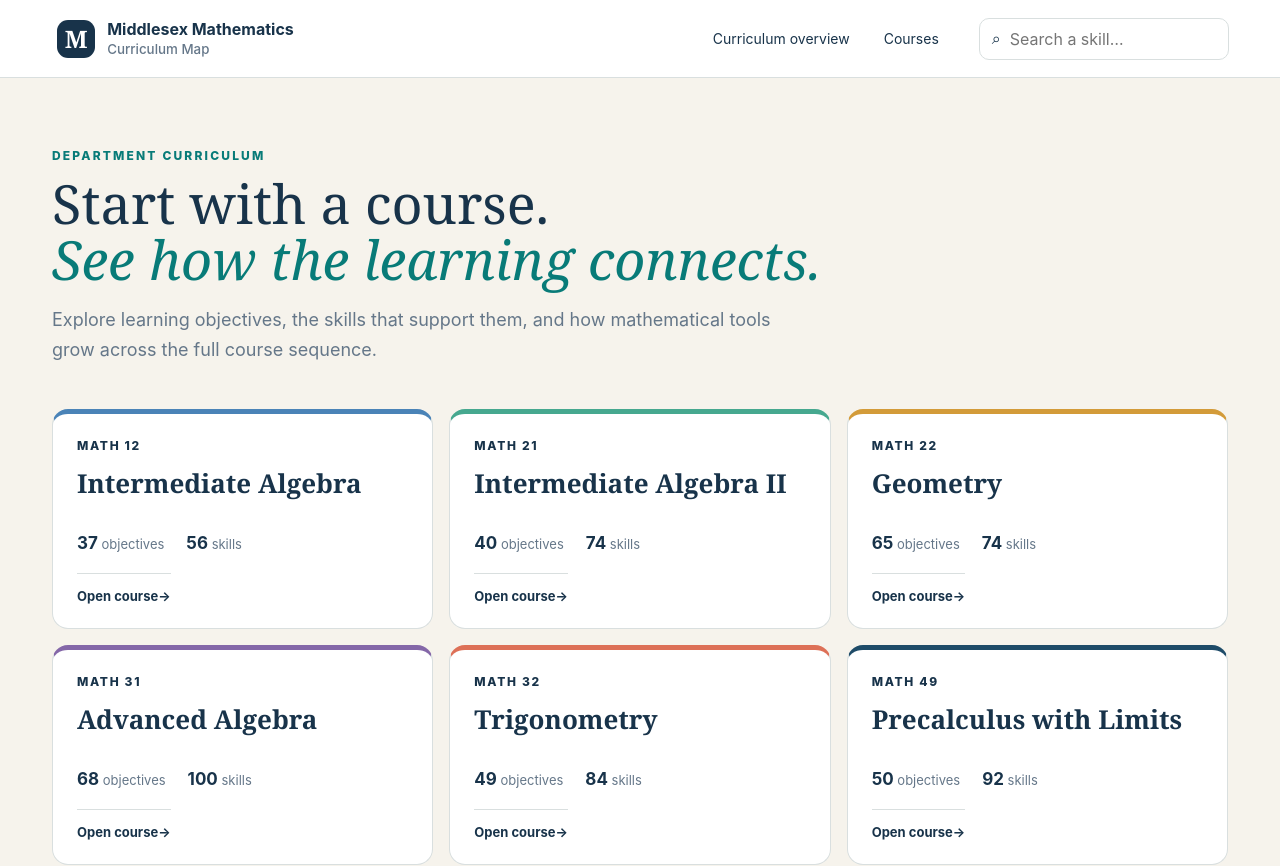
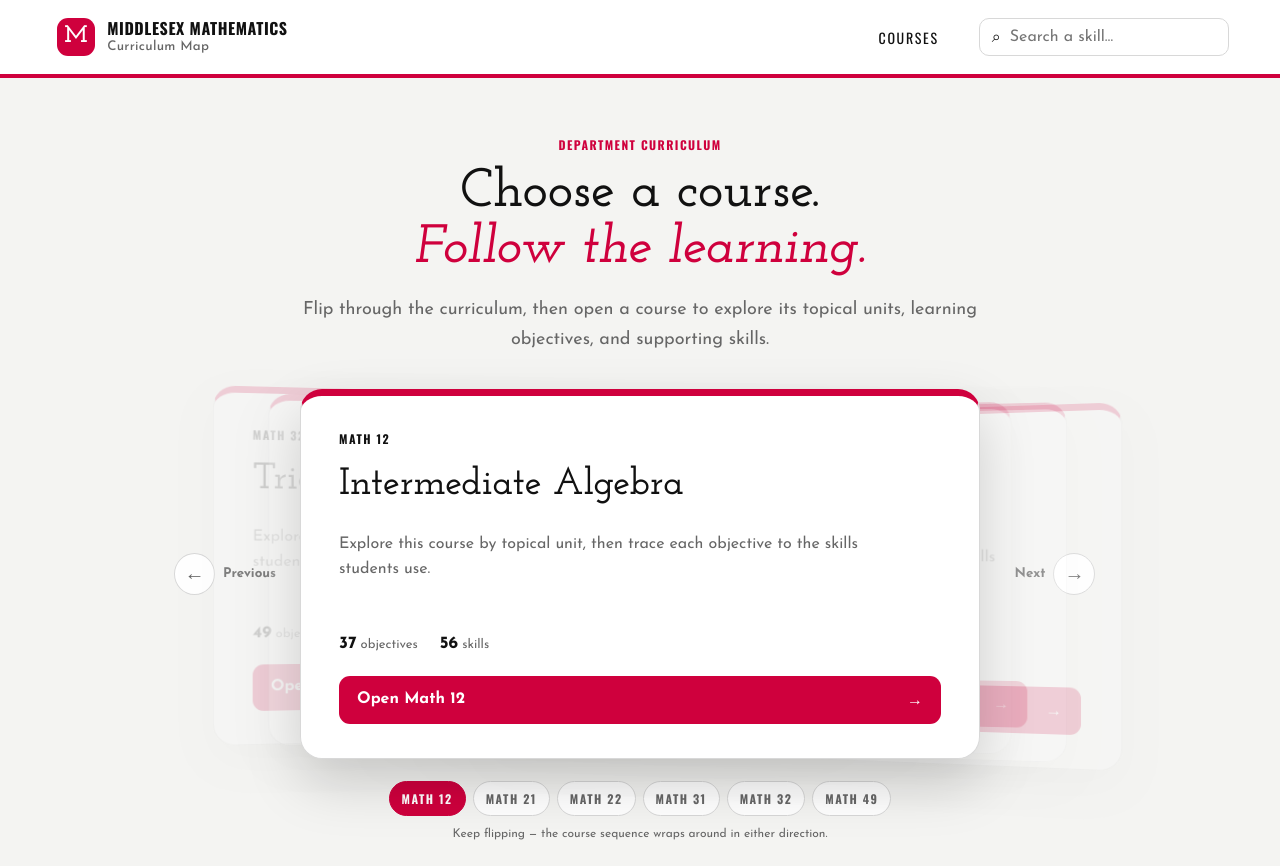
Before and after one commit to mharrington-png/Curriculum-Map, a React (Vite) app in the folder Curriculum/ui/: page / in a window 1280 px wide. Shown: the top 866 px of the page. Built offline with nearby package versions, Linux system fonts and the light colour scheme.

Commit message:
some remapping and style editing.

```diff
--- a/Curriculum/ui/app/page.tsx
+++ b/Curriculum/ui/app/page.tsx
@@ -1,6 +1,7 @@
 "use client";
 
 import { useEffect, useMemo, useState } from "react";
+import type { CSSProperties } from "react";
 
 type Occurrence = {
   skill_id: string; course_id: string; course: string; unit_id: string;
@@ -31,7 +32,7 @@ export default function Home() {
   const [objectiveId, setObjectiveId] = useState<string | null>(null);
   const [skillId, setSkillId] = useState<string | null>(null);
   const [query, setQuery] = useState("");
-  const [overview, setOverview] = useState(false);
+  const [courseIndex, setCourseIndex] = useState(0);
 
   useEffect(() => { fetch(`${import.meta.env.BASE_URL}data/skill_progressions.json`).then(r => r.json()).then(setSkills); }, []);
   const allOccurrences = useMemo(() => skills.flatMap(s => s.occurrences), [skills]);
@@ -47,37 +48,52 @@ export default function Home() {
   const selectedSkill = skills.find(s => s.skill_id === skillId);
   const searchResults = query.length > 1 ? skills.filter(s => `${s.skill_id} ${s.description}`.toLowerCase().includes(query.toLowerCase())).slice(0, 8) : [];
 
-  const openCourse = (id: string) => { setCourseId(id); setObjectiveId(null); setSkillId(null); setOverview(false); };
-  const goHome = () => { setCourseId(null); setObjectiveId(null); setSkillId(null); setOverview(false); };
+  const openCourse = (id: string) => { setCourseId(id); setObjectiveId(null); setSkillId(null); };
+  const goHome = () => { setCourseId(null); setObjectiveId(null); setSkillId(null); };
+  const flipCourse = (direction: number) => setCourseIndex(current => (current + direction + courses.length) % courses.length);
 
   return <main>
     <header className="topbar">
       <button className="brand" onClick={goHome}><span className="brandmark">M</span><span>Middlesex Mathematics<small>Curriculum Map</small></span></button>
-      <nav><button onClick={() => { goHome(); setOverview(true); }}>Curriculum overview</button><button onClick={goHome}>Courses</button></nav>
+      <nav><button onClick={goHome}>Courses</button></nav>
       <div className="searchbox">
         <span>⌕</span><input aria-label="Search skills" placeholder="Search a skill…" value={query} onChange={e => setQuery(e.target.value)} />
-        {searchResults.length > 0 && <div className="searchresults">{searchResults.map(s => <button key={s.skill_id} onClick={() => { setSkillId(s.skill_id); setQuery(""); setOverview(false); }}>{s.description}<small>{s.skill_id}</small></button>)}</div>}
+        {searchResults.length > 0 && <div className="searchresults">{searchResults.map(s => <button key={s.skill_id} onClick={() => { setSkillId(s.skill_id); setQuery(""); }}>{s.description}<small>{s.skill_id}</small></button>)}</div>}
       </div>
     </header>
 
-    {!courseId && !skillId && !overview && <div className="shell">
-      <section className="hero"><p className="eyebrow">Department curriculum</p><h1>Start with a course.<br/><em>See how the learning connects.</em></h1><p>Explore learning objectives, the skills that support them, and how mathematical tools grow across the full course sequence.</p></section>
-      <section className="coursegrid">{courses.map(c => {
-        const occ = allOccurrences.filter(o => o.course_id === c.id);
-        const objectiveCount = new Set(occ.map(o => o.objective_id)).size;
-        const skillCount = new Set(occ.map(o => o.skill_id)).size;
-        return <button className={`coursecard ${c.tone}`} key={c.id} onClick={() => openCourse(c.id)}><span className="coursecode">{c.label}</span><h2>{c.title}</h2><div className="cardstats"><span><b>{objectiveCount || "—"}</b> objectives</span><span><b>{skillCount || "—"}</b> skills</span></div><span className="open">Open course <b>→</b></span></button>;
-      })}</section>
-      <button className="overviewcallout" onClick={() => setOverview(true)}><span><b>Zoom out to the full curriculum</b><small>See explicit progression and the carried-forward student toolkit across all six courses.</small></span><b>View curriculum →</b></button>
+    {!courseId && !skillId && <div className="shell landing">
+      <section className="hero"><p className="eyebrow">Department curriculum</p><h1>Choose a course.<br/><em>Follow the learning.</em></h1><p>Flip through the curriculum, then open a course to explore its topical units, learning objectives, and supporting skills.</p></section>
+      <section className="rolodex" aria-label="Course selector" onKeyDown={e => { if (e.key === "ArrowLeft") flipCourse(-1); if (e.key === "ArrowRight") flipCourse(1); }} tabIndex={0}>
+        <button className="flip prev" onClick={() => flipCourse(-1)} aria-label="Previous course"><span>←</span><small>Previous</small></button>
+        <div className="cardstack">{courses.map((c, i) => {
+          let offset = i - courseIndex;
+          if (offset > courses.length / 2) offset -= courses.length;
+          if (offset < -courses.length / 2) offset += courses.length;
+          const occ = allOccurrences.filter(o => o.course_id === c.id);
+          const objectiveCount = new Set(occ.map(o => o.objective_id)).size;
+          const skillCount = new Set(occ.map(o => o.skill_id)).size;
+          return <article className={`rolocard ${c.tone} ${offset === 0 ? "current" : ""}`} style={{"--offset": offset} as CSSProperties} key={c.id} aria-hidden={offset !== 0}>
+            <span className="coursecode">{c.label}</span><h2>{c.title}</h2><p>Explore this course by topical unit, then trace each objective to the skills students use.</p>
+            <div className="cardstats"><span><b>{objectiveCount || "—"}</b> objectives</span><span><b>{skillCount || "—"}</b> skills</span></div>
+            <button className="opencourse" onClick={() => openCourse(c.id)} tabIndex={offset === 0 ? 0 : -1}>Open {c.label} <b>→</b></button>
+          </article>;
+        })}</div>
+        <button className="flip next" onClick={() => flipCourse(1)} aria-label="Next course"><small>Next</small><span>→</span></button>
+      </section>
+      <div className="coursepicker" aria-label="Select a course">{courses.map((c, i) => <button className={i === courseIndex ? "active" : ""} key={c.id} onClick={() => setCourseIndex(i)} aria-label={`Show ${c.label}`}>{c.label}</button>)}</div>
+      <p className="infinitehint">Keep flipping — the course sequence wraps around in either direction.</p>
     </div>}
 
-    {overview && <div className="shell page"><button className="back" onClick={goHome}>← All courses</button><p className="eyebrow">Curriculum overview</p><h1>The student toolkit grows forward.</h1><p className="lede">Skills remain available after they are introduced, even when a later course does not name them explicitly.</p><div className="sequence">{courses.map((c, i) => <button key={c.id} onClick={() => openCourse(c.id)}><span>{i + 1}</span><b>{c.label}</b><small>{c.title}</small></button>)}</div><div className="legendpanel"><h2>How to read the pathway</h2><div className="legend"><span className="dot introduce">I</span> Introduce <span className="dot reinforce">R</span> Reinforce <span className="dot deepen">D</span> Deepen <span className="dot apply">A</span> Apply <span className="carryline"/> Carried forward</div></div></div>}
-
     {courseId && selectedCourse && !skillId && <div className="shell page">
-      <button className="back" onClick={goHome}>← All courses</button><div className="coursehead"><div><p className="eyebrow">{selectedCourse.label}</p><h1>{selectedCourse.title}</h1><p>{objectives.length} learning objectives · {new Set(courseOccurrences.map(o => o.skill_id)).size} supporting skills</p></div><button onClick={() => { setCourseId(null); setOverview(true); }}>View in curriculum →</button></div>
+      <button className="back" onClick={goHome}>← All courses</button><div className="coursehead"><div><p className="eyebrow">{selectedCourse.label}</p><h1>{selectedCourse.title}</h1><p>{objectives.length} learning objectives · {new Set(courseOccurrences.map(o => o.skill_id)).size} supporting skills</p></div></div>
       <div className="coursebody"><section className="objectiveList">{["review","required","extension"].map(priority => {
         const group = objectives.filter(o => o.priority === priority); if (!group.length) return null;
-        return <div key={priority}><h2 className={`priority ${priority}`}>{priority}</h2>{group.map(o => <button className={objectiveId === o.objective_id ? "objective active" : "objective"} key={o.objective_id} onClick={() => setObjectiveId(o.objective_id)}><small>{o.unit_title}</small><span>{o.objective}</span><b>→</b></button>)}</div>;
+        const units = [...new Map(group.map(o => [o.unit_id, { id: o.unit_id, title: o.unit_title }])).values()];
+        return <div className="priorityGroup" key={priority}><div className="priorityHead"><h2 className={`priority ${priority}`}>{priority}</h2><span>{units.length} {units.length === 1 ? "unit" : "units"} · {group.length} objectives</span></div>{units.map(unit => {
+          const unitObjectives = group.filter(o => o.unit_id === unit.id);
+          return <details className="unit" key={unit.id}><summary><span><small>{priority} unit</small><b>{unit.title}</b></span><span className="unitCount">{unitObjectives.length} objectives</span><span className="chevron">⌄</span></summary><div className="unitObjectives">{unitObjectives.map(o => <button className={objectiveId === o.objective_id ? "objective active" : "objective"} key={o.objective_id} onClick={() => setObjectiveId(o.objective_id)}><small>{o.objective_id}</small><span>{o.objective}</span><b>→</b></button>)}</div></details>;
+        })}</div>;
       })}</section>
       <aside className="detail">{selectedObjective ? <><p className="eyebrow">Objective detail</p><code>{selectedObjective.objective_id}</code><h2>{selectedObjective.objective}</h2><p className="muted">Supporting skills</p>{objectiveSkills.map(s => { const o=s.occurrences.find(x=>x.objective_id===objectiveId)!; return <button className="skillrow" key={s.skill_id} onClick={()=>setSkillId(s.skill_id)}><span className={`dot ${o.progression}`}>{roleLabel[o.progression][0]}</span><span>{s.description}<small>{roleLabel[o.progression]} · {o.relationship}</small></span><b>→</b></button>})}</> : <div className="empty"><span>↳</span><h2>Select an objective</h2><p>See its supporting skills and place in the curriculum progression.</p></div>}</aside></div>
     </div>}
```
Also changed, not shown: Curriculum/ui/app/globals.css.
